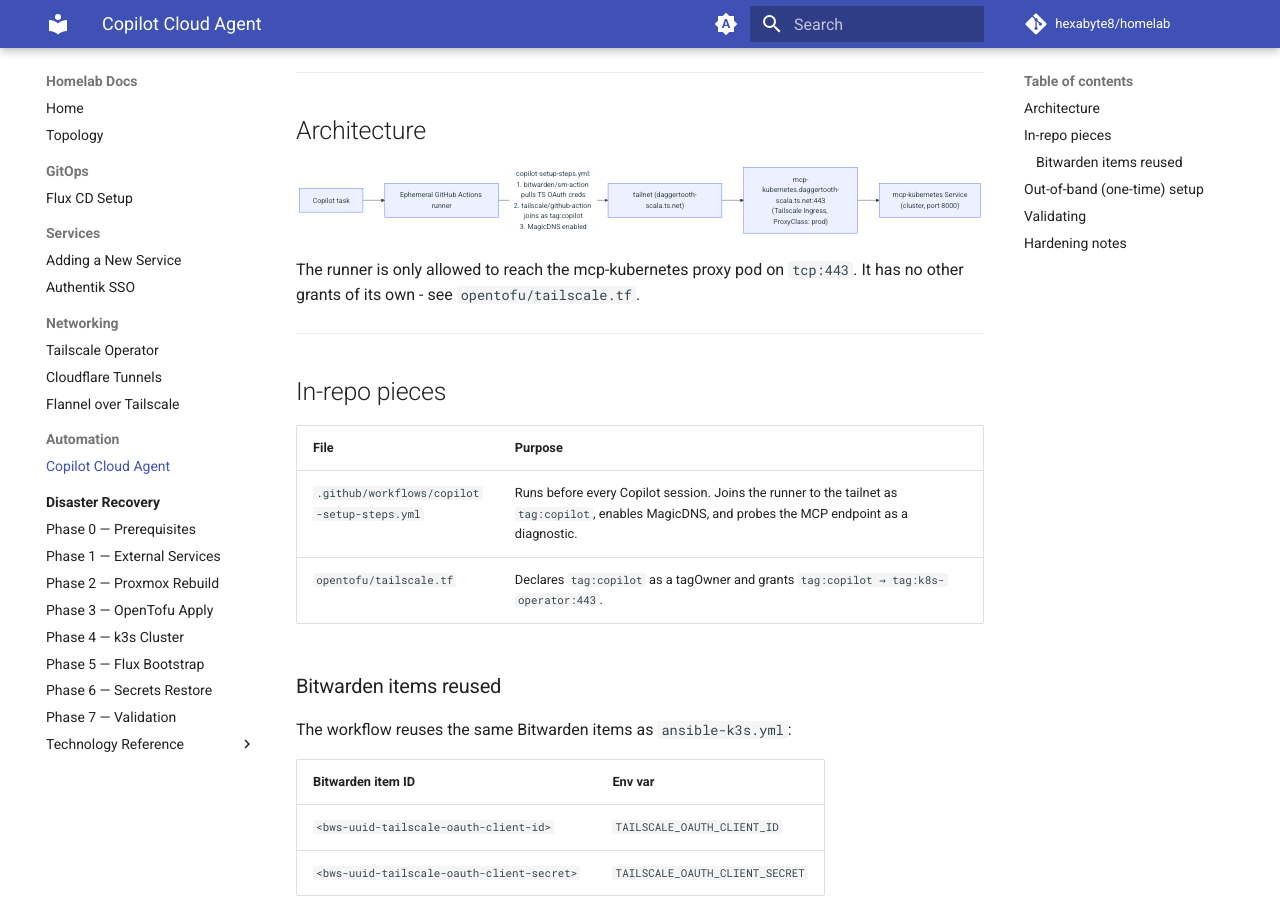
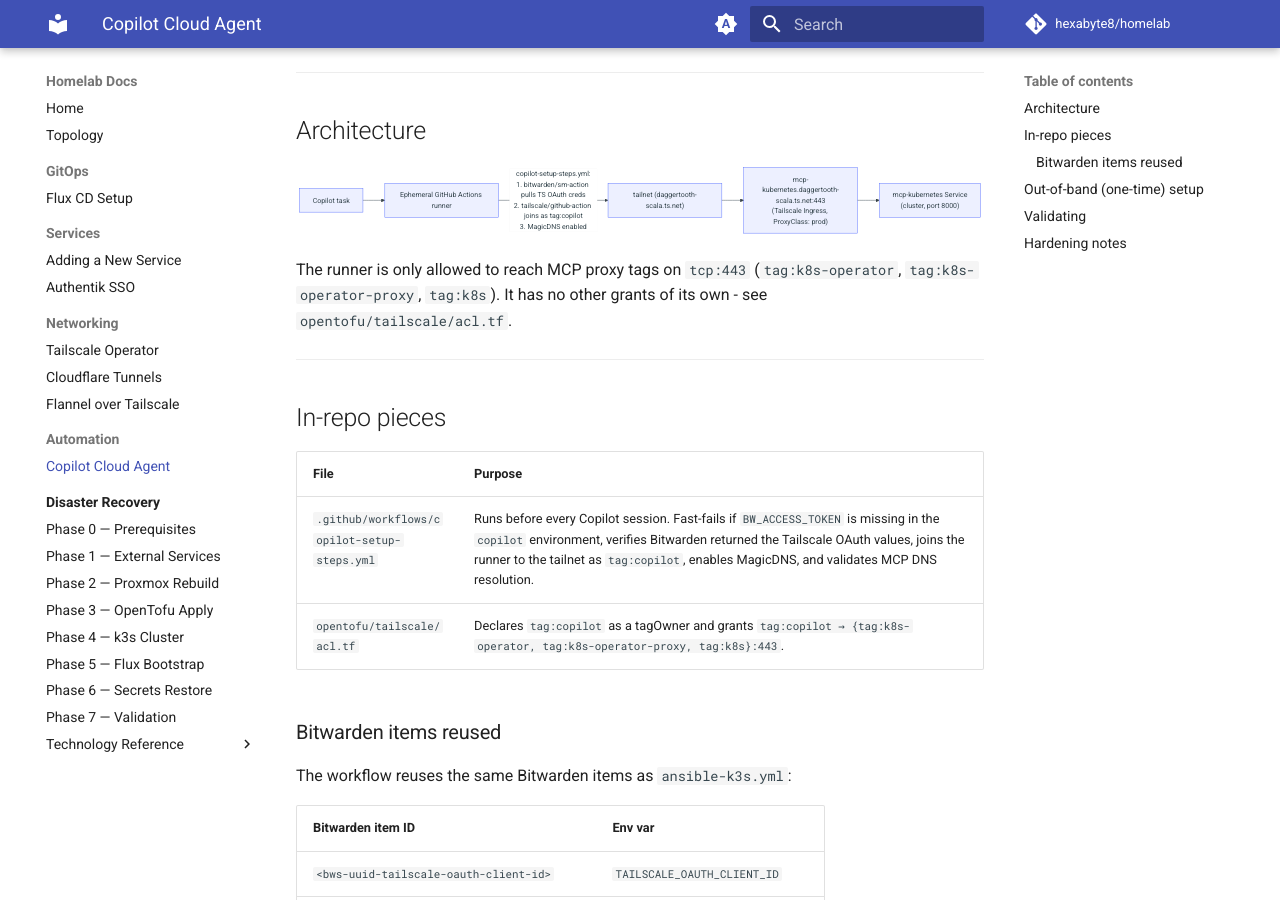
Before and after one commit to hexabyte8/homelab, an MkDocs documentation site: the page built from docs/copilot-cloud-agent.md, in a window 1280 px wide and 900 px high, scrolled down 342 px. Built offline with MkDocs 1.6.1 and Material for MkDocs 9.7.7, drawn with Linux system fonts in a browser that asks for light colours; comment, search, counter and statistics services are not loaded; some of the changed text lies outside the part shown.

Commit message:
Harden Copilot setup preflight for secret scope and MCP DNS readiness (#127)
* ci: harden copilot setup preflight checks

Co-authored-by: hexabyte8 <55750103+hexabyte8@users.noreply.github.com>

* ci: add DNS diagnostics and retry probe for copilot setup

Co-authored-by: hexabyte8 <55750103+hexabyte8@users.noreply.github.com>

* ci: document DNS retry timing in copilot setup

Co-authored-by: hexabyte8 <55750103+hexabyte8@users.noreply.github.com>

* fix: allow copilot tag to reach all MCP proxy tags on 443

Co-authored-by: hexabyte8 <55750103+hexabyte8@users.noreply.github.com>

* chore: remove copilot DNS troubleshooting output

Co-authored-by: hexabyte8 <55750103+hexabyte8@users.noreply.github.com>

* chore: remove MCP DNS validation step from copilot setup

Co-authored-by: hexabyte8 <55750103+hexabyte8@users.noreply.github.com>

---------

Co-authored-by: copilot-swe-agent[bot] <198982749+Copilot@users.noreply.github.com>
Co-authored-by: hexabyte8 <55750103+hexabyte8@users.noreply.github.com>

````diff
--- a/docs/copilot-cloud-agent.md
+++ b/docs/copilot-cloud-agent.md
@@ -20,8 +20,9 @@ flowchart LR
   ingress --> svc["mcp-kubernetes Service<br/>(cluster, port 8000)"]
 ```
 
-The runner is only allowed to reach the mcp-kubernetes proxy pod on
-`tcp:443`. It has no other grants of its own - see `opentofu/tailscale.tf`.
+The runner is only allowed to reach MCP proxy tags on `tcp:443` (`tag:k8s-operator`,
+`tag:k8s-operator-proxy`, `tag:k8s`). It has no other grants of its own - see
+`opentofu/tailscale/acl.tf`.
 
 ---
 
@@ -29,8 +30,8 @@ The runner is only allowed to reach the mcp-kubernetes proxy pod on
 
 | File | Purpose |
 |---|---|
-| `.github/workflows/copilot-setup-steps.yml` | Runs before every Copilot session. Joins the runner to the tailnet as `tag:copilot`, enables MagicDNS, and probes the MCP endpoint as a diagnostic. |
-| `opentofu/tailscale.tf` | Declares `tag:copilot` as a tagOwner and grants `tag:copilot → tag:k8s-operator:443`. |
+| `.github/workflows/copilot-setup-steps.yml` | Runs before every Copilot session. Fast-fails if `BW_ACCESS_TOKEN` is missing in the `copilot` environment, verifies Bitwarden returned the Tailscale OAuth values, joins the runner to the tailnet as `tag:copilot`, enables MagicDNS, and validates MCP DNS resolution. |
+| `opentofu/tailscale/acl.tf` | Declares `tag:copilot` as a tagOwner and grants `tag:copilot → {tag:k8s-operator, tag:k8s-operator-proxy, tag:k8s}:443`. |
 
 ### Bitwarden items reused
 
@@ -96,14 +97,23 @@ These steps cannot be expressed in code and must be done manually:
 
 After merging to `main`:
 
-1. Run `Copilot Setup Steps` manually from the **Actions** tab. The
-   diagnostic step should log a resolved IP and an HTTP status code for
-   `mcp-kubernetes.daggertooth-scala.ts.net`.
-2. Start a Copilot task that needs cluster access (e.g. "list all pods in
-   `jellyfin` namespace"). The setup steps logs appear in the session
-   transcript.
-3. After the session, the Tailscale admin UI should show the `tag:copilot`
-   node as expired/offline (the action logs out at end of job).
+1. Run `Copilot Setup Steps` manually from the **Actions** tab. The workflow
+should pass these setup checks in order:
+- `Validate copilot environment secret`
+- `Load secrets from Bitwarden`
+- `Validate Bitwarden secret mapping`
+- `Setup Tailscale`
+- `Enable MagicDNS`
+- `Wait for DNS to be available`
+- `Validate MCP DNS resolution`
+2. The DNS validation step should resolve:
+- `mcp-kubernetes.daggertooth-scala.ts.net`
+- `actual-mcp.daggertooth-scala.ts.net`
+3. Start a Copilot task that needs cluster access (e.g. "list all pods in
+`jellyfin` namespace"). The setup steps logs appear in the session
+transcript.
+4. After the session, the Tailscale admin UI should show the `tag:copilot`
+node as expired/offline (the action logs out at end of job).
 
 ---
 
@@ -113,7 +123,8 @@ After merging to `main`:
   `autogroup:tagged`, cannot reach `tag:server`, and is not a Funnel node.
 - The existing ACL still contains a broad `{src: ["*"], dst: ["*"]}` grant.
   Tightening that is out of scope for this change but would make the
-  `tag:copilot → tag:k8s-operator:443` grant the only path available.
+  `tag:copilot → {tag:k8s-operator, tag:k8s-operator-proxy, tag:k8s}:443`
+  grant the only path available.
 - Consider provisioning a dedicated Tailscale OAuth client scoped solely to
   `tag:copilot` (and storing new Bitwarden item IDs) if you want to remove
   the shared blast radius with `ansible-k3s.yml` et al.
````
Also changed, not shown: .github/copilot-instructions.md, 2 other files.
